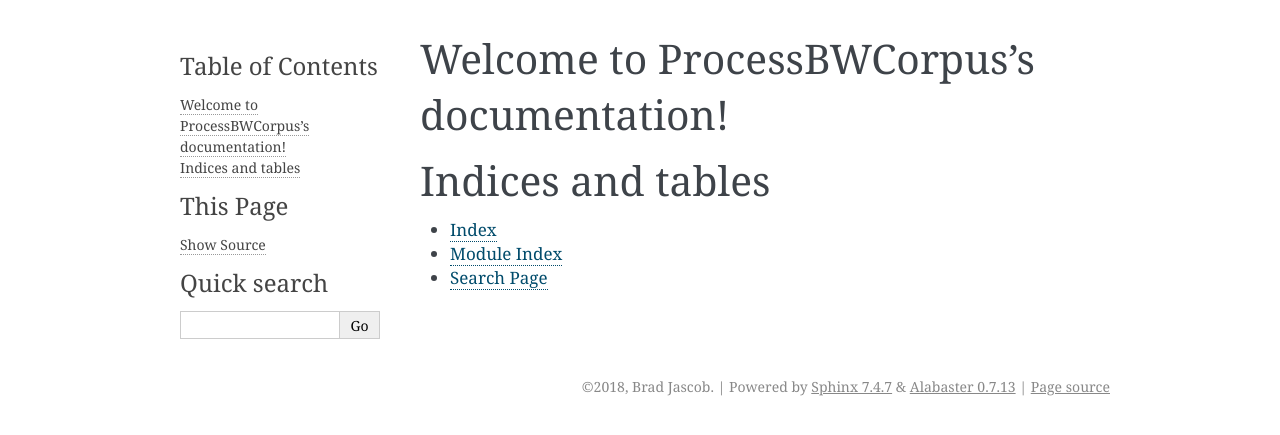
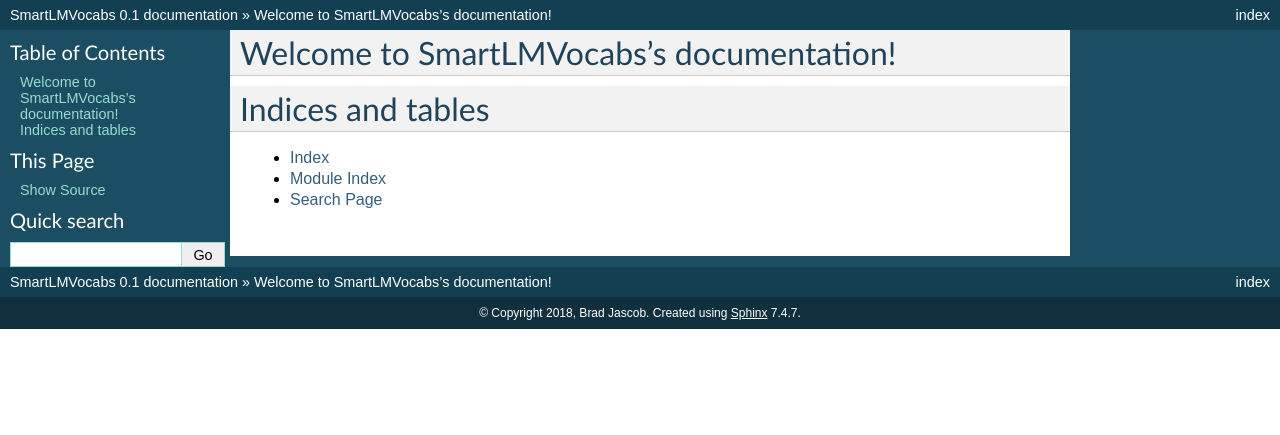
Before and after one commit to bjascob/SmartLMVocabs, a Sphinx documentation site: the page built from docs/source/index.rst, in a window 1280 px wide. Shown: the top 435 px of the page. Built offline with Sphinx 7.4.7, drawn with Linux system fonts in a browser that asks for light colours.

Commit message:
Modify sphinx doc styles

```diff
--- a/docs/source/conf.py
+++ b/docs/source/conf.py
@@ -19,7 +19,7 @@
 
 # -- Project information -----------------------------------------------------
 
-project = 'ProcessBWCorpus'
+project = 'SmartLMVocabs'
 copyright = '2018, Brad Jascob'
 author = 'Brad Jascob'
 
@@ -76,7 +76,9 @@
 # The theme to use for HTML and HTML Help pages.  See the documentation for
 # a list of builtin themes.
 #
-html_theme = 'alabaster'
+#html_theme = 'alabaster'
+html_theme = 'classic'
+#html_theme = 'sphinxdoc'
 
 # Theme options are theme-specific and customize the look and feel of a theme
 # further.  For a list of options available for each theme, see the
@@ -103,7 +105,7 @@
 # -- Options for HTMLHelp output ---------------------------------------------
 
 # Output file base name for HTML help builder.
-htmlhelp_basename = 'ProcessBWCorpusdoc'
+htmlhelp_basename = 'SmartLMVocabsdoc'
 
 
 # -- Options for LaTeX output ------------------------------------------------
@@ -130,7 +132,7 @@
 # (source start file, target name, title,
 #  author, documentclass [howto, manual, or own class]).
 latex_documents = [
-    (master_doc, 'ProcessBWCorpus.tex', 'ProcessBWCorpus Documentation',
+    (master_doc, 'SmartLMVocabs.tex', 'SmartLMVocabs Documentation',
      'Brad Jascob', 'manual'),
 ]
 
@@ -140,7 +142,7 @@
 # One entry per manual page. List of tuples
 # (source start file, name, description, authors, manual section).
 man_pages = [
-    (master_doc, 'processbwcorpus', 'ProcessBWCorpus Documentation',
+    (master_doc, 'SmartLMVocabs', 'SmartLMVocabs Documentation',
      [author], 1)
 ]
 
@@ -151,8 +153,8 @@
 # (source start file, target name, title, author,
 #  dir menu entry, description, category)
 texinfo_documents = [
-    (master_doc, 'ProcessBWCorpus', 'ProcessBWCorpus Documentation',
-     author, 'ProcessBWCorpus', 'One line description of project.',
+    (master_doc, 'SmartLMVocabs', 'SmartLMVocabs Documentation',
+     author, 'SmartLMVocabs', 'One line description of project.',
      'Miscellaneous'),
 ]
 
--- a/docs/source/index.rst
+++ b/docs/source/index.rst
@@ -1,9 +1,9 @@
-.. ProcessBWCorpus documentation master file, created by
+.. SmartLMVocab documentation master file, created by
    sphinx-quickstart on Wed Nov 21 16:19:21 2018.
    You can adapt this file completely to your liking, but it should at least
    contain the root `toctree` directive.
 
-Welcome to ProcessBWCorpus's documentation!
+Welcome to SmartLMVocabs's documentation!
 ===========================================
 
 .. toctree::
```
